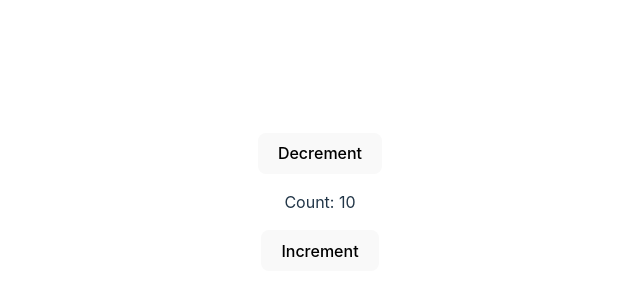
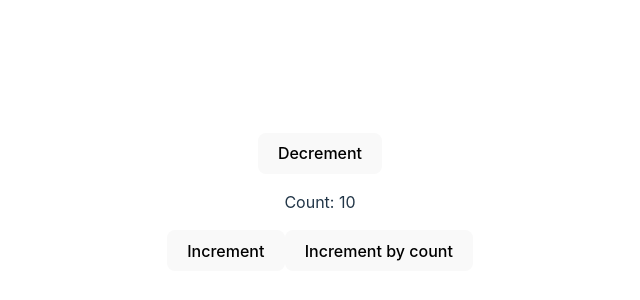
Before and after one commit to harikrishkk/react-redux-ts-demo, a React (Vite) app: page / in a window 1280 px wide. Shown: the part 198-498 px from the top of the page, without its empty margins (320-960 px from the left). Built offline with nearby package versions, Linux system fonts and the light colour scheme.

Commit message:
commit 6: pass action payload

```diff
--- a/src/app/features/counter/Counter.tsx
+++ b/src/app/features/counter/Counter.tsx
@@ -1,5 +1,5 @@
 import { useAppDispatch, useAppSelector } from '../../hook';
-import { decrement, increment } from './counterSlice';
+import { decrement, increment, incrementByAmount } from './counterSlice';
 
 const Counter = () => {
   const counter = useAppSelector((state) => state.value);
@@ -13,11 +13,16 @@ const Counter = () => {
     dispatch(decrement());
   };
 
+  const incrementByCount = () => {
+    dispatch(incrementByAmount(5));
+  };
+
   return (
     <div>
       <button onClick={decrementCount}> Decrement</button>
       <p> Count: {counter}</p>
       <button onClick={incrementCount}>Increment</button>
+      <button onClick={incrementByCount}>Increment by count</button>
     </div>
   );
 };
--- a/src/app/features/counter/counterSlice.ts
+++ b/src/app/features/counter/counterSlice.ts
@@ -1,4 +1,4 @@
-import { createSlice } from "@reduxjs/toolkit";
+import { PayloadAction, createSlice } from "@reduxjs/toolkit";
 
 export interface CounterState {
   value: number;
@@ -18,9 +18,12 @@ export const counterSlice = createSlice({
     },
     decrement: (state) => {
       state.value -= 1;
+    },
+    incrementByAmount: (state, action: PayloadAction<number>) => {
+      state.value += action.payload;
     }
   }
 })
 
-export const { increment, decrement } = counterSlice.actions
+export const { increment, decrement, incrementByAmount } = counterSlice.actions
 export default counterSlice.reducer;
```
